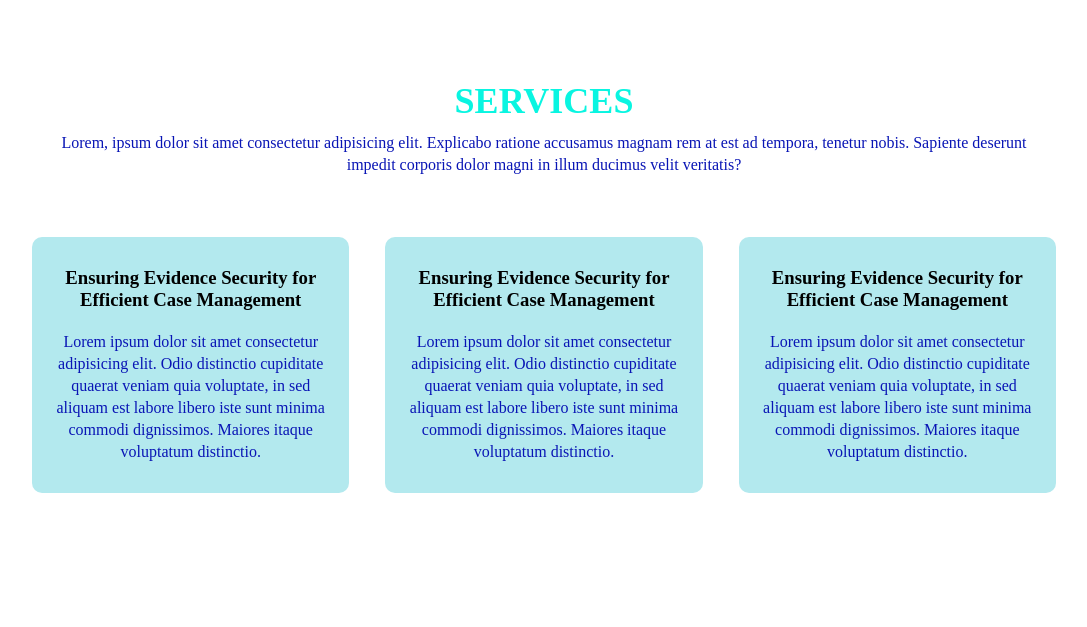
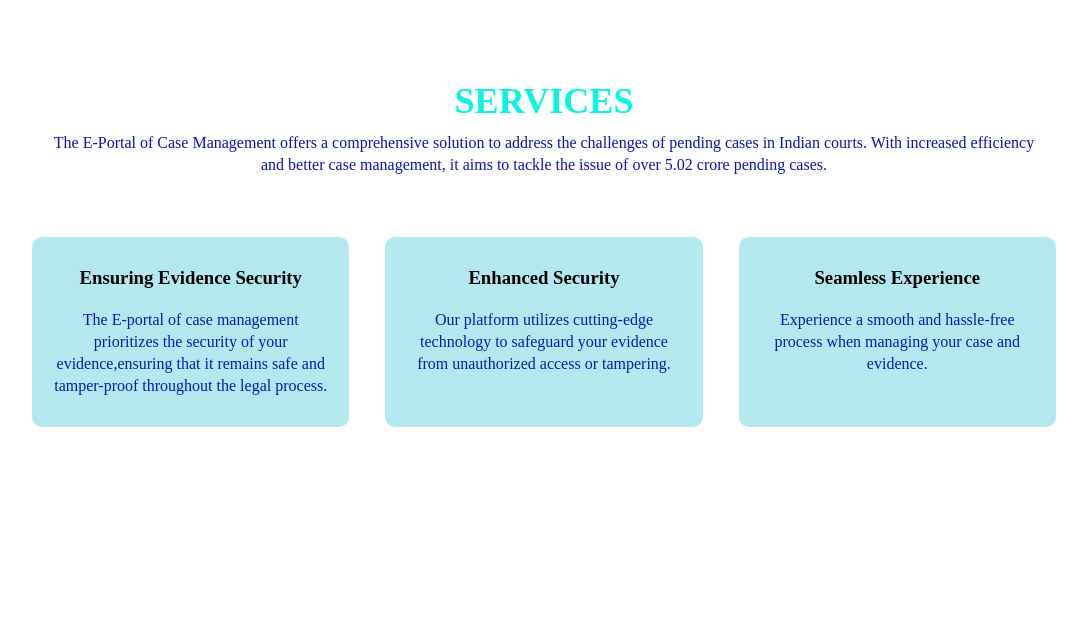
Before and after one commit to JustAPR/Ecourt, a website: page Login/home.ejs in a window 1280 px wide. Shown: the part 820-1447 px from the top of the page, without its empty margins (96-1183 px from the left). Drawn offline with nearby package versions, Linux system fonts and the light colour scheme; files that its build step writes are made by us from their sources; files whose address does not match are found by name.

Commit message:
Update home.ejs

```diff
--- a/Login/home.ejs
+++ b/Login/home.ejs
@@ -40,26 +40,20 @@
     <!-- ------sr----- -->
     <section class="serv">
         <h1>SERVICES</h1>
-        <p>Lorem, ipsum dolor sit amet consectetur adipisicing elit. Explicabo ratione accusamus magnam rem at est ad
-            tempora, tenetur nobis. Sapiente deserunt impedit corporis dolor magni in illum ducimus velit veritatis?</p>
+        <p>The E-Portal of Case Management offers a comprehensive solution to address the challenges of pending cases in Indian courts. With increased efficiency and better case management, it aims to tackle the issue of over 5.02 crore pending cases.</p>
         <div class="row">
+
             <div class="ser">
-                <h3>Ensuring Evidence Security for Efficient Case Management</h3>
-                <p>Lorem ipsum dolor sit amet consectetur adipisicing elit. Odio distinctio cupiditate quaerat veniam
-                    quia voluptate, in sed aliquam est labore libero iste sunt minima commodi dignissimos. Maiores
-                    itaque voluptatum distinctio.</p>
+                <h3>Ensuring Evidence Security </h3>
+                <p>The E-portal of case management prioritizes the security of your evidence,ensuring that it remains safe and tamper-proof throughout the legal process.</p>
             </div>
             <div class="ser">
-                <h3>Ensuring Evidence Security for Efficient Case Management</h3>
-                <p>Lorem ipsum dolor sit amet consectetur adipisicing elit. Odio distinctio cupiditate quaerat veniam
-                    quia voluptate, in sed aliquam est labore libero iste sunt minima commodi dignissimos. Maiores
-                    itaque voluptatum distinctio.</p>
+                <h3>Enhanced Security</h3>
+                <p>Our platform utilizes cutting-edge technology to safeguard your evidence from unauthorized access or tampering.</p>
             </div>
             <div class="ser">
-                <h3>Ensuring Evidence Security for Efficient Case Management</h3>
-                <p>Lorem ipsum dolor sit amet consectetur adipisicing elit. Odio distinctio cupiditate quaerat veniam
-                    quia voluptate, in sed aliquam est labore libero iste sunt minima commodi dignissimos. Maiores
-                    itaque voluptatum distinctio.</p>
+                <h3>Seamless Experience </h3>
+                <p>Experience a smooth and hassle-free process when managing your case and evidence.</p>
             </div>
         </div>
         </div>
@@ -120,9 +114,7 @@
         <h4>
             ABOUT US
         </h4>
-        <p>Lorem ipsum dolor sit amet, consectetur adipisicing elit. Consequuntur temporibus eligendi vitae
-            exercitationem fuga aliquam saepe corrupti accusantium facere. Facilis dicta quibusdam esse unde nihil! Fuga
-            voluptatum sunt nisi ut.</p>
+        <p>The Impact of Case Management Software .Learn how case management software can revolutionize legal processes.Discover how advancements in technology are shaping legal research.Discover how advancements in technology are shaping legal research.Navigating Legal Regulations</p>
             <div class="icon">
                 <i class="bi bi-facebook"></i>
                 <i class="bi bi-twitter"></i>
```
